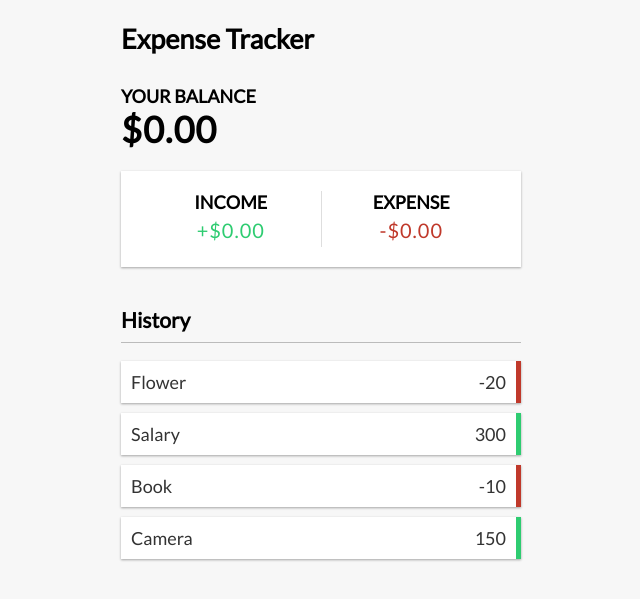
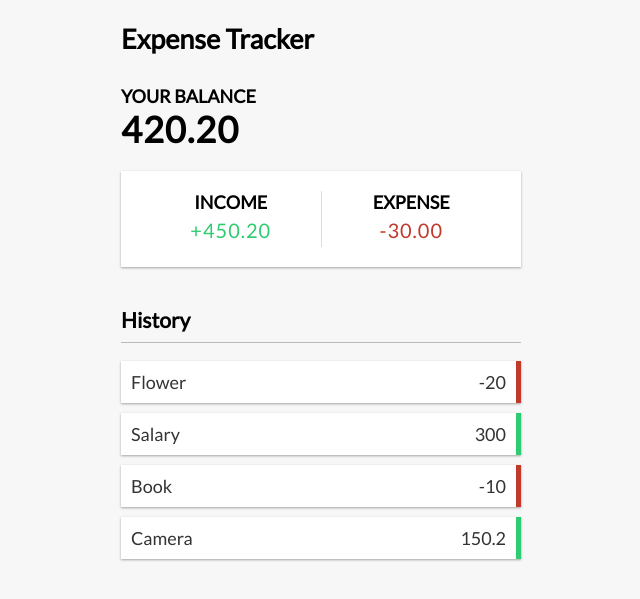
Before and after one commit to ahmadalnaib/Vue-3-Composition-API, a Vue app: page / in a window 1280 px wide. Shown: the top 599 px of the page, without its empty margins (319-959 px from the left). Built offline with nearby package versions, Linux system fonts and the light colour scheme.

Commit message:
add income and expense

```diff
--- a/src/App.vue
+++ b/src/App.vue
@@ -1,8 +1,8 @@
 <template>
  <Header />
  <div class="container">
-  <Balance />
-  <IncomeExpense />
+  <Balance :total="total"/>
+  <IncomeExpense :income="income" :expense="expense"/>
   <TransactionList :transactions="transactions"/>
   <AddTransaction />
 
@@ -17,15 +17,44 @@
 import IncomeExpense from './components/IncomeExpense.vue'
 import TransactionList from './components/TransactionList.vue';
 import AddTransaction from './components/AddTransaction.vue'
-import {ref} from 'vue'
+import {ref,computed} from 'vue'
 
 
 const transactions = ref([
   { id: 1, text: 'Flower', amount: -20 },
   { id: 2, text: 'Salary', amount: 300 },
   { id: 3, text: 'Book', amount: -10 },
-  { id: 4, text: 'Camera', amount: 150 }
+  { id: 4, text: 'Camera', amount: 150.20 }
 ]);
 
+// get total
+
+const total=computed(()=>{
+  return transactions.value
+  .reduce((acc,item)=>(acc+=item.amount),0)
+  .toFixed(2)
+})
+
+
+
+// get income
+const income=computed(()=>{
+  return transactions.value
+  .filter(item=>item.amount > 0 )
+  .reduce((acc,item)=>(acc+=item.amount),0)
+  .toFixed(2)
+})
+
+
+
+
+//get expense
+
+const expense=computed(()=>{
+  return transactions.value
+  .filter(item=>item.amount < 0 )
+  .reduce((acc,item)=>(acc+=item.amount),0)
+  .toFixed(2)
+})
 
 </script>
--- a/src/components/Balance.vue
+++ b/src/components/Balance.vue
@@ -1,4 +1,16 @@
 <template>
      <h4>Your Balance</h4>
-      <h1 id="balance">$0.00</h1>
+      <h1 id="balance">{{ total }}</h1>
 </template>
+
+
+<script setup>
+import { defineProps } from 'vue';
+
+const props=defineProps({
+  total:{
+    type:Number,
+    required:true
+  }
+})
+</script>
--- a/src/components/IncomeExpense.vue
+++ b/src/components/IncomeExpense.vue
@@ -2,11 +2,27 @@
      <div class="inc-exp-container">
         <div>
           <h4>Income</h4>
-          <p id="money-plus" class="money plus">+$0.00</p>
+          <p id="money-plus" class="money plus">+{{ income }}</p>
         </div>
         <div>
           <h4>Expense</h4>
-          <p id="money-minus" class="money minus">-$0.00</p>
+          <p id="money-minus" class="money minus">{{ expense }}</p>
         </div>
       </div>
 </template>
+
+
+<script setup>
+import { defineProps } from 'vue';
+
+defineProps({
+  income:{
+    type:Number,
+    required:true
+  },
+  expense:{
+    type:Number,
+    required:true
+  }
+})
+</script>
```
